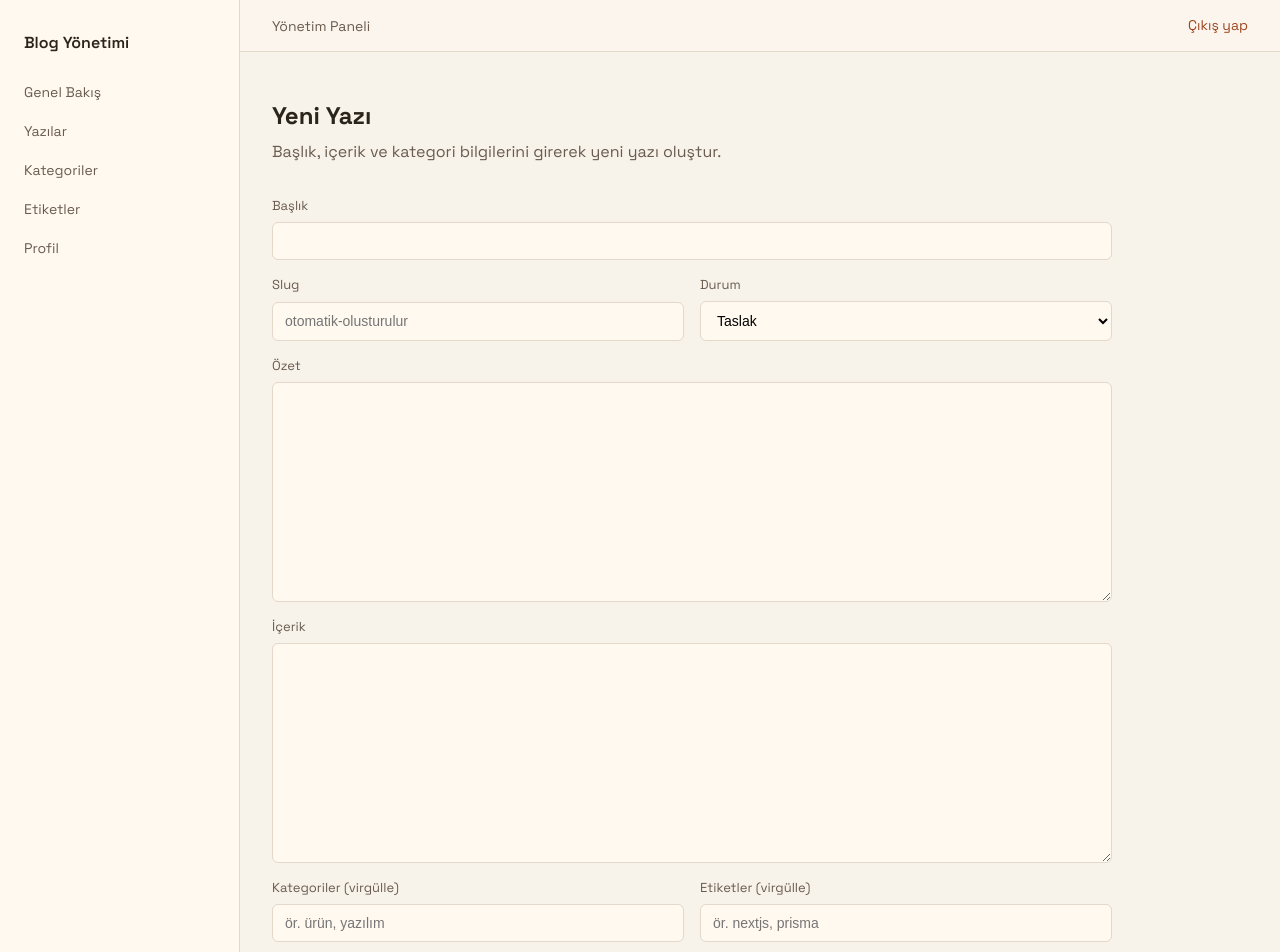
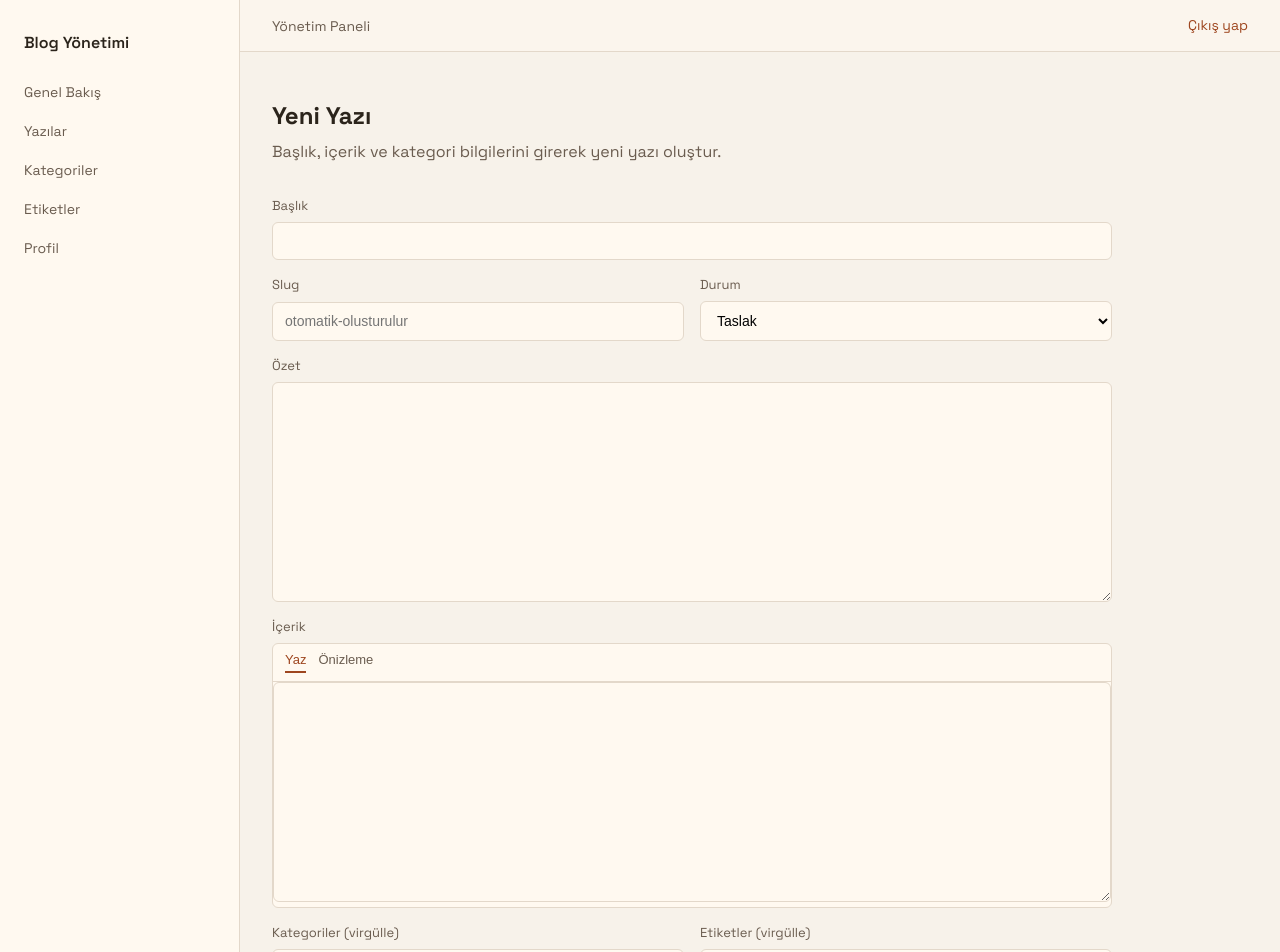
Before and after one commit to realsarius/final-blog, a Next.js app: page /admin/posts/new in a window 1280 px wide. Shown: the top 952 px of the page. Built offline with nearby package versions, Linux system fonts and the light colour scheme; no server answers.

Commit message:
feat(admin): markdown editör ve önizleme eklendi
- Yaz/Önizleme sekmesi ile markdown render eklendi
- Güvenli HTML render için DOMPurify + marked eklendi
- Yazı oluşturma/düzenleme formları güncellendi

```diff
--- a/package.json
+++ b/package.json
@@ -12,6 +12,8 @@
     "@prisma/adapter-pg": "^7.5.0",
     "@prisma/client": "^7.5.0",
     "bcryptjs": "^3.0.3",
+    "dompurify": "^3.3.3",
+    "marked": "^17.0.4",
     "next": "16.1.7",
     "next-auth": "^4.24.13",
     "pg": "^8.20.0",
--- /dev/null
+++ b/src/app/admin/posts/MarkdownField.tsx
@@ -0,0 +1,72 @@
+"use client";
+
+import { useMemo, useState } from "react";
+import DOMPurify from "dompurify";
+import { marked } from "marked";
+import styles from "./post-form.module.css";
+
+marked.setOptions({
+  gfm: true,
+  breaks: true,
+});
+
+interface MarkdownFieldProps {
+  name: string;
+  defaultValue?: string;
+  required?: boolean;
+}
+
+export default function MarkdownField({
+  name,
+  defaultValue = "",
+  required,
+}: MarkdownFieldProps) {
+  const [mode, setMode] = useState<"edit" | "preview">("edit");
+  const [value, setValue] = useState(defaultValue);
+
+  const previewHtml = useMemo(() => {
+    if (!value.trim()) {
+      return "";
+    }
+    const raw = marked.parse(value);
+    return DOMPurify.sanitize(raw);
+  }, [value]);
+
+  return (
+    <div className={styles.markdownField}>
+      <div className={styles.markdownToolbar}>
+        <button
+          type="button"
+          onClick={() => setMode("edit")}
+          className={`${styles.tabButton} ${mode === "edit" ? styles.tabButtonActive : ""}`}
+        >
+          Yaz
+        </button>
+        <button
+          type="button"
+          onClick={() => setMode("preview")}
+          className={`${styles.tabButton} ${mode === "preview" ? styles.tabButtonActive : ""}`}
+        >
+          Önizleme
+        </button>
+      </div>
+
+      {mode === "edit" ? (
+        <textarea
+          className={styles.markdownTextarea}
+          name={name}
+          value={value}
+          required={required}
+          onChange={(event) => setValue(event.target.value)}
+        />
+      ) : previewHtml ? (
+        <div
+          className={styles.markdownPreview}
+          dangerouslySetInnerHTML={{ __html: previewHtml }}
+        />
+      ) : (
+        <div className={styles.markdownPlaceholder}>Önizleme için içerik yazın.</div>
+      )}
+    </div>
+  );
+}
--- a/src/app/admin/posts/[id]/edit/page.tsx
+++ b/src/app/admin/posts/[id]/edit/page.tsx
@@ -6,6 +6,7 @@ import { slugify } from "@/lib/slug";
 import { authOptions } from "@/lib/auth";
 import { getFirstErrorMessage, postSchema, splitCommaList } from "@/lib/validation";
 import styles from "../../post-form.module.css";
+import MarkdownField from "../../MarkdownField";
 
 async function generateUniquePostSlug(base: string, currentId: string) {
   let slug = base;
@@ -169,7 +170,7 @@ export default async function EditPostPage({ params, searchParams }: PageProps)
 
         <div className={styles.field}>
           <label htmlFor="content">İçerik</label>
-          <textarea id="content" name="content" required defaultValue={post.content} />
+          <MarkdownField name="content" required defaultValue={post.content} />
         </div>
 
         <div className={styles.row}>
--- a/src/app/admin/posts/new/page.tsx
+++ b/src/app/admin/posts/new/page.tsx
@@ -6,6 +6,7 @@ import { slugify } from "@/lib/slug";
 import { authOptions } from "@/lib/auth";
 import { getFirstErrorMessage, postSchema, splitCommaList } from "@/lib/validation";
 import styles from "../post-form.module.css";
+import MarkdownField from "../MarkdownField";
 
 async function generateUniquePostSlug(base: string) {
   let slug = base;
@@ -132,7 +133,7 @@ export default function NewPostPage({
 
         <div className={styles.field}>
           <label htmlFor="content">İçerik</label>
-          <textarea id="content" name="content" required />
+          <MarkdownField name="content" required />
         </div>
 
         <div className={styles.row}>
--- a/src/app/admin/posts/post-form.module.css
+++ b/src/app/admin/posts/post-form.module.css
@@ -48,6 +48,91 @@
   resize: vertical;
 }
 
+.markdownField {
+  border: 1px solid var(--line);
+  border-radius: var(--radius-sm);
+  background: var(--surface);
+  overflow: hidden;
+}
+
+.markdownToolbar {
+  display: flex;
+  gap: var(--space-3);
+  border-bottom: 1px solid var(--line);
+  padding: 8px 12px;
+}
+
+.tabButton {
+  font-size: 13px;
+  background: transparent;
+  border: none;
+  color: var(--muted);
+  cursor: pointer;
+  padding-bottom: 4px;
+  border-bottom: 2px solid transparent;
+}
+
+.tabButtonActive {
+  color: var(--accent-dark);
+  border-bottom-color: var(--accent-dark);
+}
+
+.markdownTextarea {
+  border: none;
+  padding: 12px;
+  min-height: 240px;
+  width: 100%;
+  font-size: 14px;
+  background: transparent;
+}
+
+.markdownTextarea:focus {
+  outline: none;
+}
+
+.markdownPreview {
+  padding: 16px;
+  display: grid;
+  gap: var(--space-3);
+  line-height: 1.7;
+  font-size: 15px;
+}
+
+.markdownPreview h1,
+.markdownPreview h2,
+.markdownPreview h3 {
+  font-size: 18px;
+  margin-top: var(--space-3);
+}
+
+.markdownPreview ul,
+.markdownPreview ol {
+  padding-left: 20px;
+  display: grid;
+  gap: 6px;
+}
+
+.markdownPreview code {
+  background: #f3e9dc;
+  padding: 2px 6px;
+  border-radius: 4px;
+  font-family: "SFMono-Regular", ui-monospace, SFMono-Regular, Menlo, Monaco, Consolas, "Liberation Mono", "Courier New", monospace;
+  font-size: 13px;
+}
+
+.markdownPreview pre {
+  background: #f3e9dc;
+  padding: 12px;
+  border-radius: 6px;
+  overflow: auto;
+}
+
+.markdownPlaceholder {
+  padding: 16px;
+  color: var(--muted);
+  font-size: 14px;
+}
+
 .row {
   display: grid;
   gap: var(--space-4);
```
Also changed, not shown: 1 other file (tests, documents, lock files or other folders).
